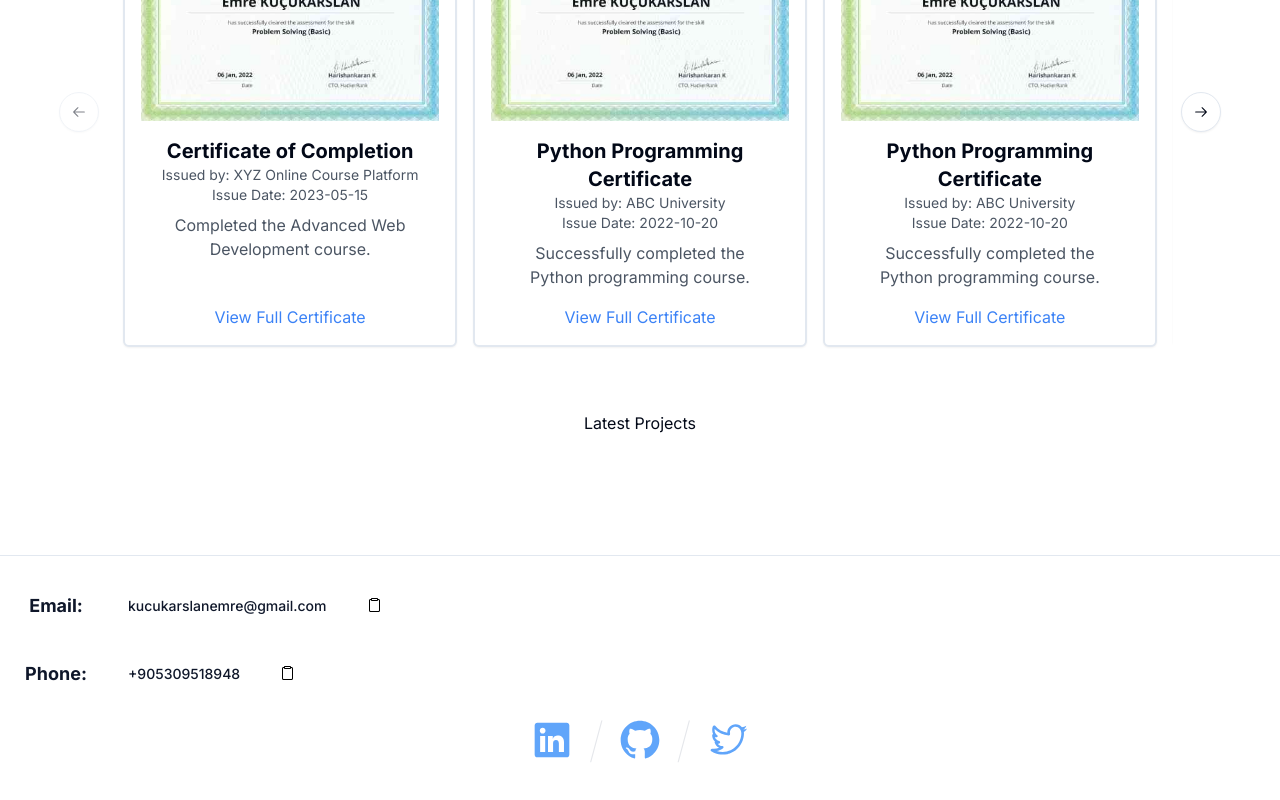
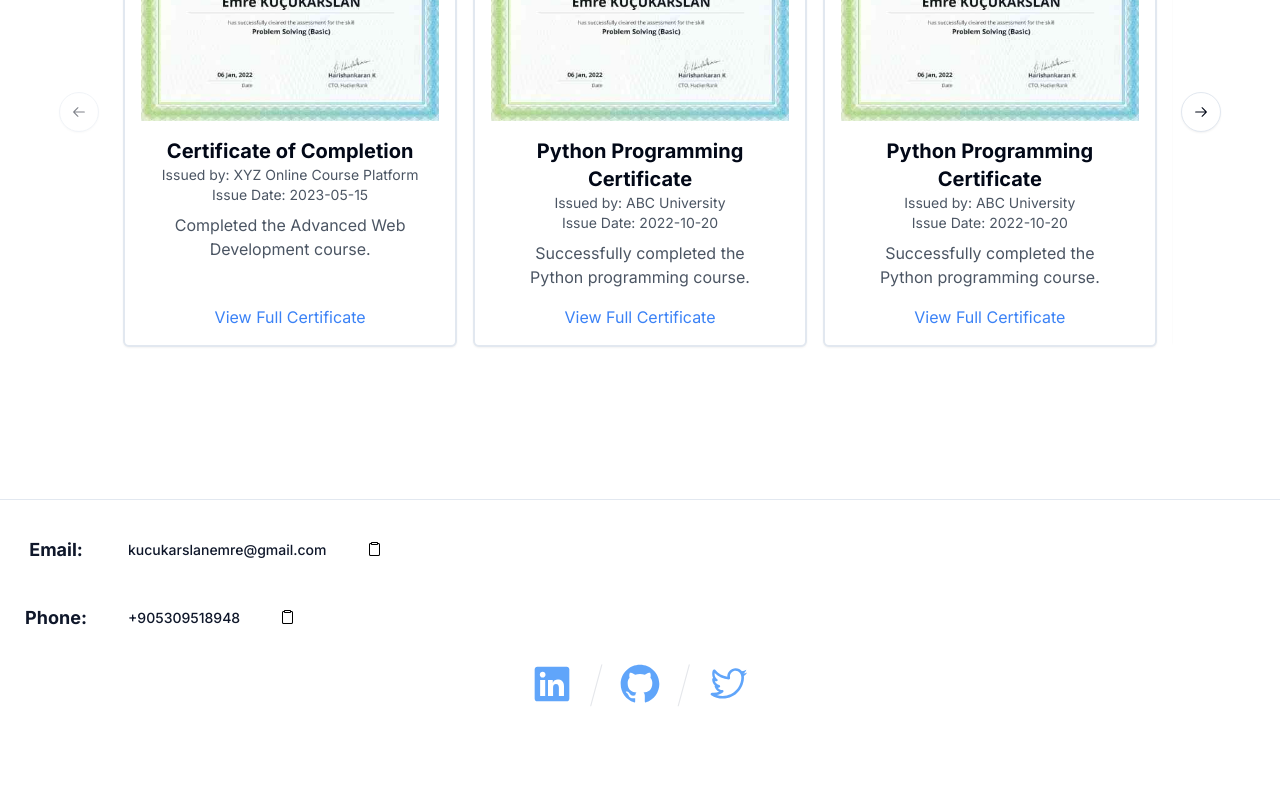
Before and after one commit to EmreKarslan/emrekarslan.github.io, a Next.js app: page / in a window 1280 px wide. Shown: the part 1279-2079 px from the top of the page. After the commit the page ends 2043 px from the top, so only its background shows below. Built offline with nearby package versions, Linux system fonts and the light colour scheme.

Commit message:
fix(page): Remove duplicated section

```diff
--- a/src/app/(main)/page.tsx
+++ b/src/app/(main)/page.tsx
@@ -13,7 +13,6 @@ const MainPage = () => {
         <TechStack />
         <LatestProjects />
         <Certificates />
-        <section>Latest Projects</section>
       </div>
     </div>
   );
```
